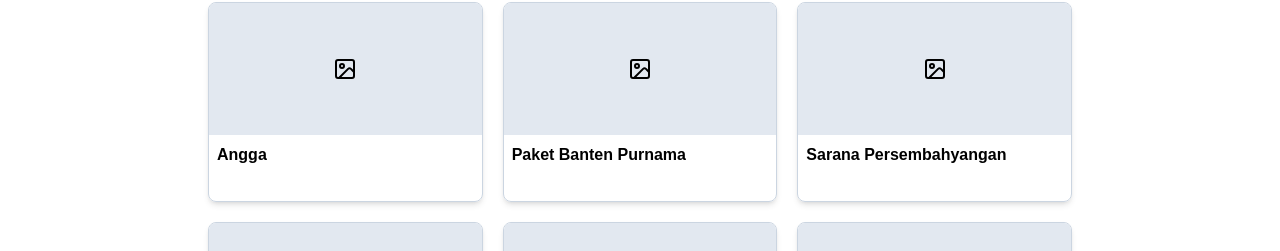
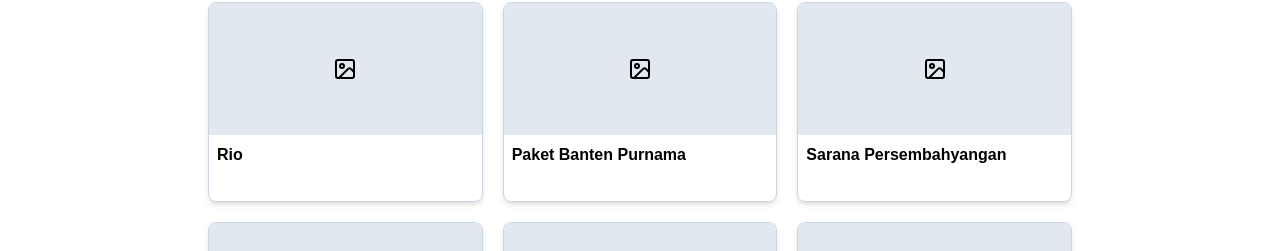
Before and after one commit to anggspradivts/sad-guna-upakara, a Next.js app: page /pesan-banten in a window 1280 px wide. Shown: the part 479-730 px from the top of the page. Built offline with nearby package versions, Linux system fonts and the light colour scheme.

Commit message:
refactor: hard data for banten list

```diff
--- a/app/data/bantenData.ts
+++ b/app/data/bantenData.ts
@@ -33,8 +33,8 @@ export const dataBanten = [
     ]
   },
   {
-    name: "Angga",
-    slug: "angga",
+    name: "Rio",
+    slug: "rio",
     img: "",
     description: "",
     components: [
```
